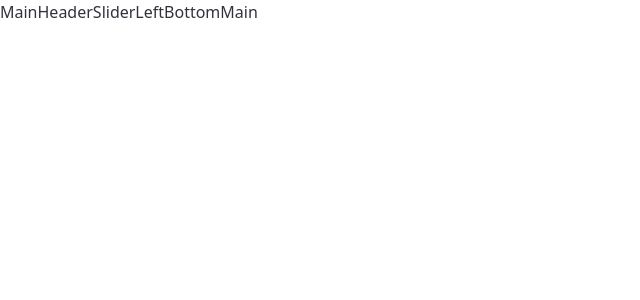
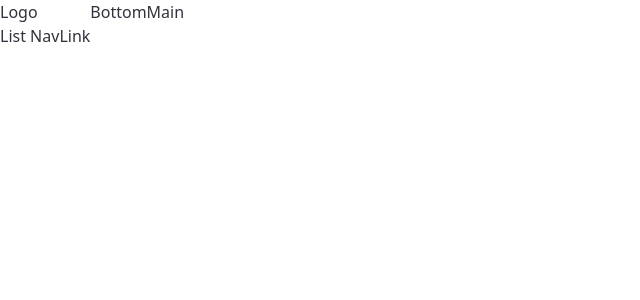
Before and after one commit to DatHip/d4t-mp3-next, a Next.js app: page / in a window 1280 px wide. Shown: the top 300 px of the page, without its empty margins (0-640 px from the left). Built offline with nearby package versions, Linux system fonts and the light colour scheme; no server answers.

Commit message:
-Update Header

```diff
--- a/src/components/layouts/Main/MainHeader.tsx
+++ b/src/components/layouts/Main/MainHeader.tsx
@@ -1,5 +1,7 @@
 import React from 'react'
 
-export default function MainHeader () {
-  return <header>MainHeader</header>
+export default function MainHeader() {
+  return <header className='fixed zm13:left-[240px] right-0 z-[99] h-[70px] px-[var(--padding-section)] top-0 min-w-[660px] '>
+    <div></div>
+  </header>
 }
--- a/src/components/layouts/Main/SliderLeft.tsx
+++ b/src/components/layouts/Main/SliderLeft.tsx
@@ -1,5 +1,8 @@
 import React from 'react'
 
 export default function SliderLeft() {
-  return <aside className='fixed z-[100] h-[calc(100vh-90px)] zm13:relative'>SliderLeft</aside>
+  return <aside className='fixed z-[100] h-[calc(100vh-90px)] zm13:relative'>
+    <div>Logo</div>
+    <div>List NavLink</div>
+  </aside>
 }
```
